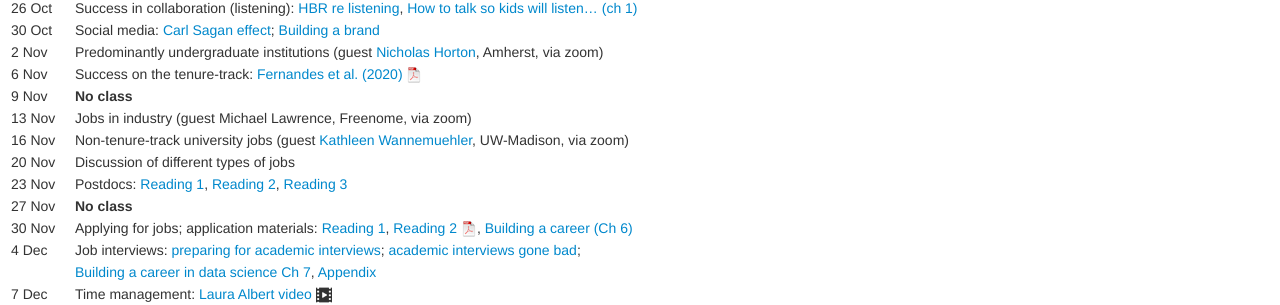
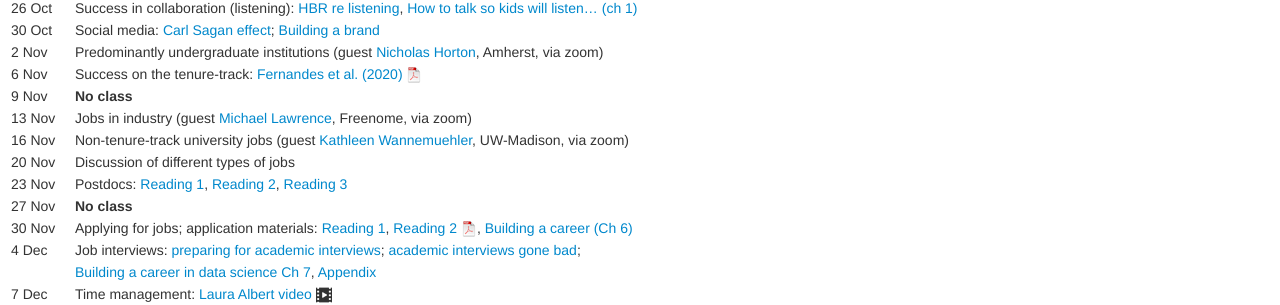
Before and after one commit to kbroman/BMI883, a Jekyll site: the page built from schedule.md, in a window 1280 px wide. Shown: the part 507-812 px from the top of the page. Built offline with Jekyll 4.4.1, drawn with Linux system fonts in a browser that asks for light colours; part of the change alters nothing that is shown.

```diff
--- a/schedule.md
+++ b/schedule.md
@@ -27,7 +27,7 @@ description: Schedule and readings for BMI 883/884, Biomedical data science prof
 | 2 Nov   |    | Predominantly undergraduate institutions (guest [Nicholas Horton](https://www.amherst.edu/people/facstaff/nhorton), Amherst, via zoom) |
 | 6 Nov   |    | Success on the tenure-track: [Fernandes et al. (2020)](https://doi.org/10.7554/eLife.54097) [![pdf icon](icons/pdf-icon.png)](https://bit.ly/3d3uA9b) |
 | 9 Nov   |    | **No class** |
-| 13 Nov  |    | Jobs in industry (guest Michael Lawrence, Freenome, via zoom) |
+| 13 Nov  |    | Jobs in industry (guest [Michael Lawrence](https://github.com/lawremi), Freenome, via zoom) |
 | 16 Nov  |    | Non-tenure-track university jobs (guest [Kathleen Wannemuehler](https://biostat.wisc.edu/staff/wannemuehler-kathleen/), UW-Madison, via zoom) |
 | 20 Nov  |    | Discussion of different types of jobs |
 | 23 Nov  |    | Postdocs: [Reading 1](https://www.insidehighered.com/advice/2016/08/23/should-you-pursue-postdoc-or-not-essay), [Reading 2](https://www.nature.com/articles/d41586-020-03235-y), [Reading 3](https://simplystats.github.io/2011/12/28/grad-students-in-bio-statistics-do-a-postdoc/) |
```
